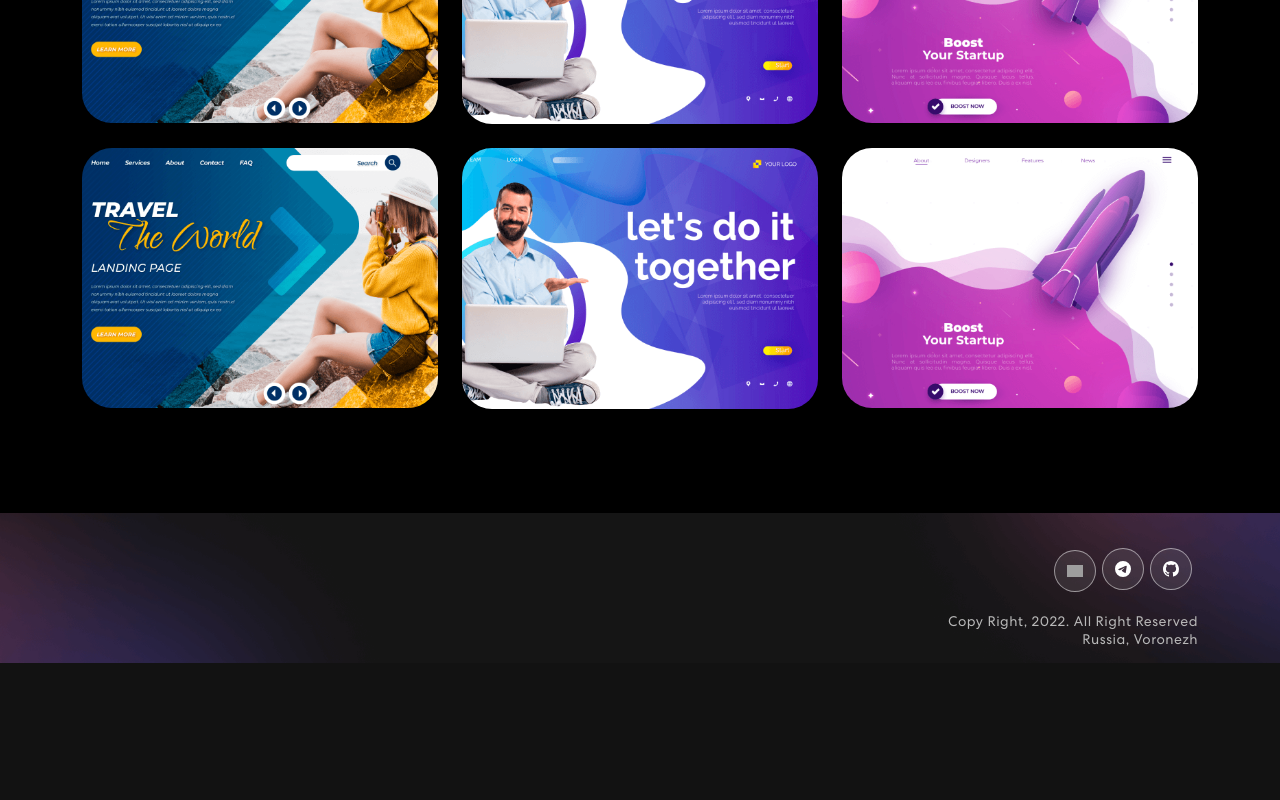
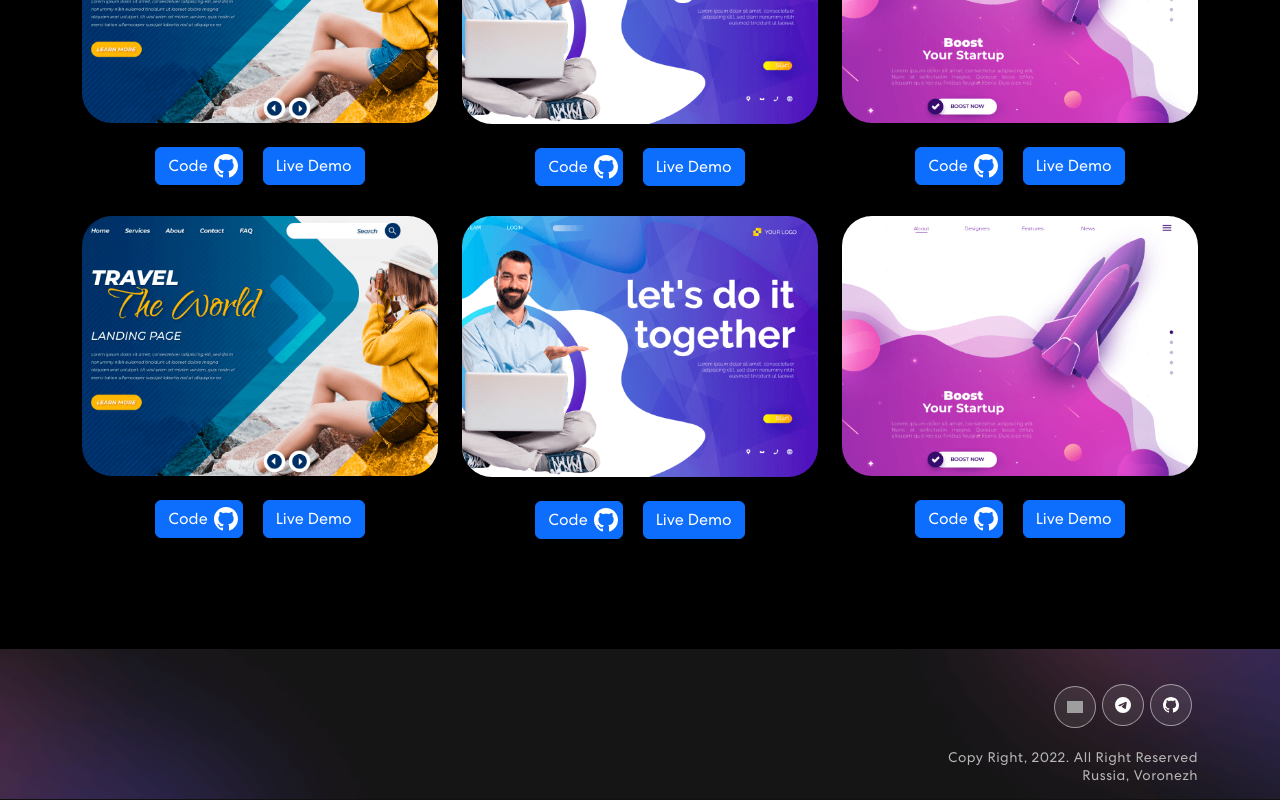
Before and after one commit to Savchhenko/Portfolio-Website-React, a React (Create React App) app: page / in a window 1280 px wide. Shown: the part 1826-2626 px from the top of the page. Before the commit the page ends 2490 px from the top, so only its background shows below. Built offline with nearby package versions, Linux system fonts and the light colour scheme; grey boxes are pictures that could not be loaded.

Commit message:
add two buttons to every card

```diff
--- a/src/App.css
+++ b/src/App.css
@@ -461,6 +461,19 @@ nav.navbar .navbar-toggler[aria-expanded="true"] .navbar-toggler-icon {
   right: 0;
   z-index: -4;
 }
+.card-buttons {
+  display: flex;
+  flex-direction: row;
+  justify-content: center;
+}
+.card-buttons a {
+  display: flex;
+  flex-direction: row;
+  margin: 0 10px 30px;
+}
+.card-buttons a img {
+  margin-left: 6px;
+}
 
 /* Footer */
 .footer {
--- a/src/components/Footer.js
+++ b/src/components/Footer.js
@@ -1,5 +1,4 @@
 import { Container, Row, Col } from "react-bootstrap";
-import logo from "../assets/img/logo.svg";
 import mailIcon from "../assets/img/mail.svg";
 import telegramIcon from "../assets/img/telegram.svg";
 import githubIcon from "../assets/img/github-icon.svg";
@@ -18,7 +17,7 @@ const Footer = () => {
                                 <img src={telegramIcon} alt="Telegram Icon"></img>
                             </a>
                             <a href="https://github.com/Savchhenko" target="_blank">
-                                <img src={githubIcon} alt=""></img>
+                                <img src={githubIcon} alt="GitHub Icon"></img>
                             </a>
                         </div>
                         <p>Copy Right, 2022. All Right Reserved<br></br>
--- a/src/components/ProjectCard.js
+++ b/src/components/ProjectCard.js
@@ -1,4 +1,5 @@
 import { Col } from "react-bootstrap";
+import githubIcon from "../assets/img/github-icon.svg";
 
 const ProjectCard = ({ title, description, imgUrl }) => {
     return (
@@ -10,6 +11,10 @@ const ProjectCard = ({ title, description, imgUrl }) => {
                     <span>{description}</span>
                 </div>
             </div>
+            <div className="card-buttons">
+                <a className="btn btn-primary" href="#" target="_blank">Code <img src={githubIcon} alt="GitHub Icon" /></a>
+                <a className="btn btn-primary" href="#" target="_blank">Live Demo</a>
+            </div>
         </Col>
     );
 };
```
